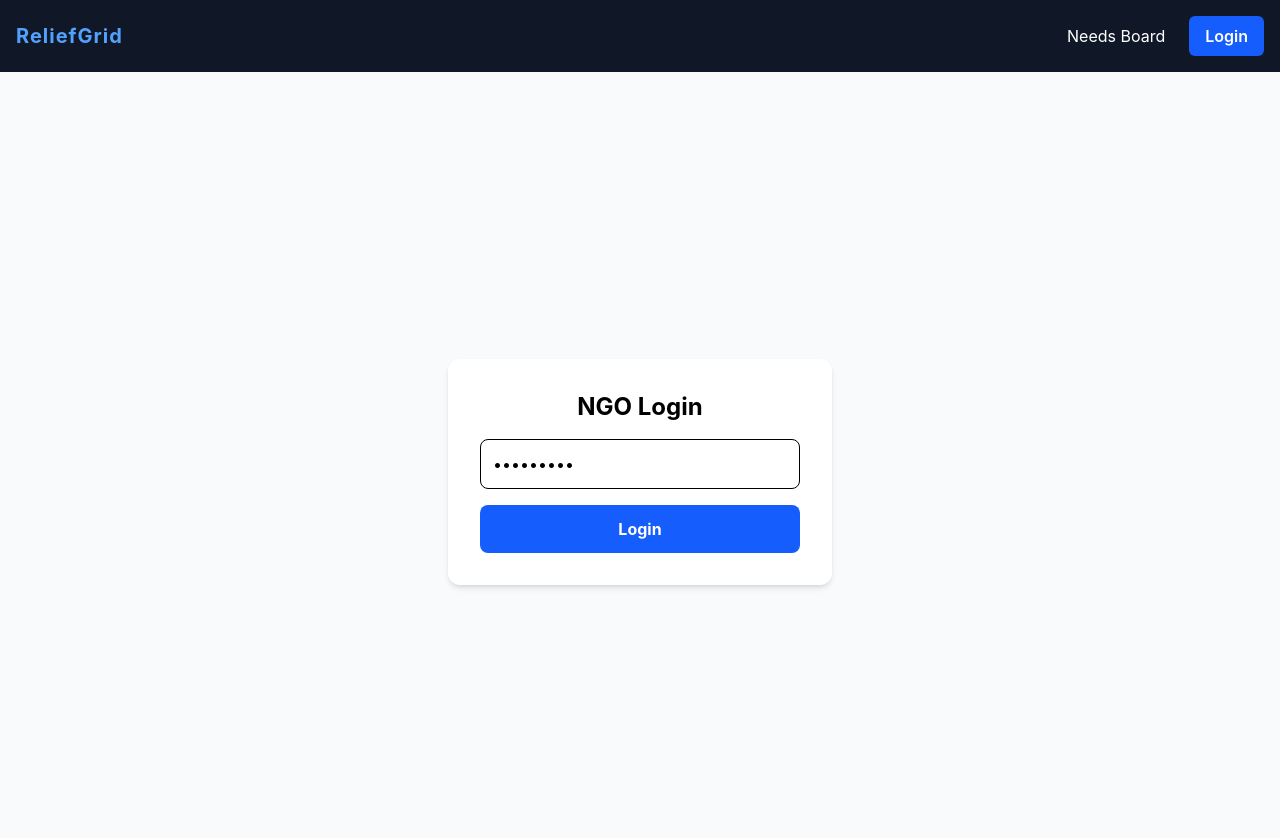
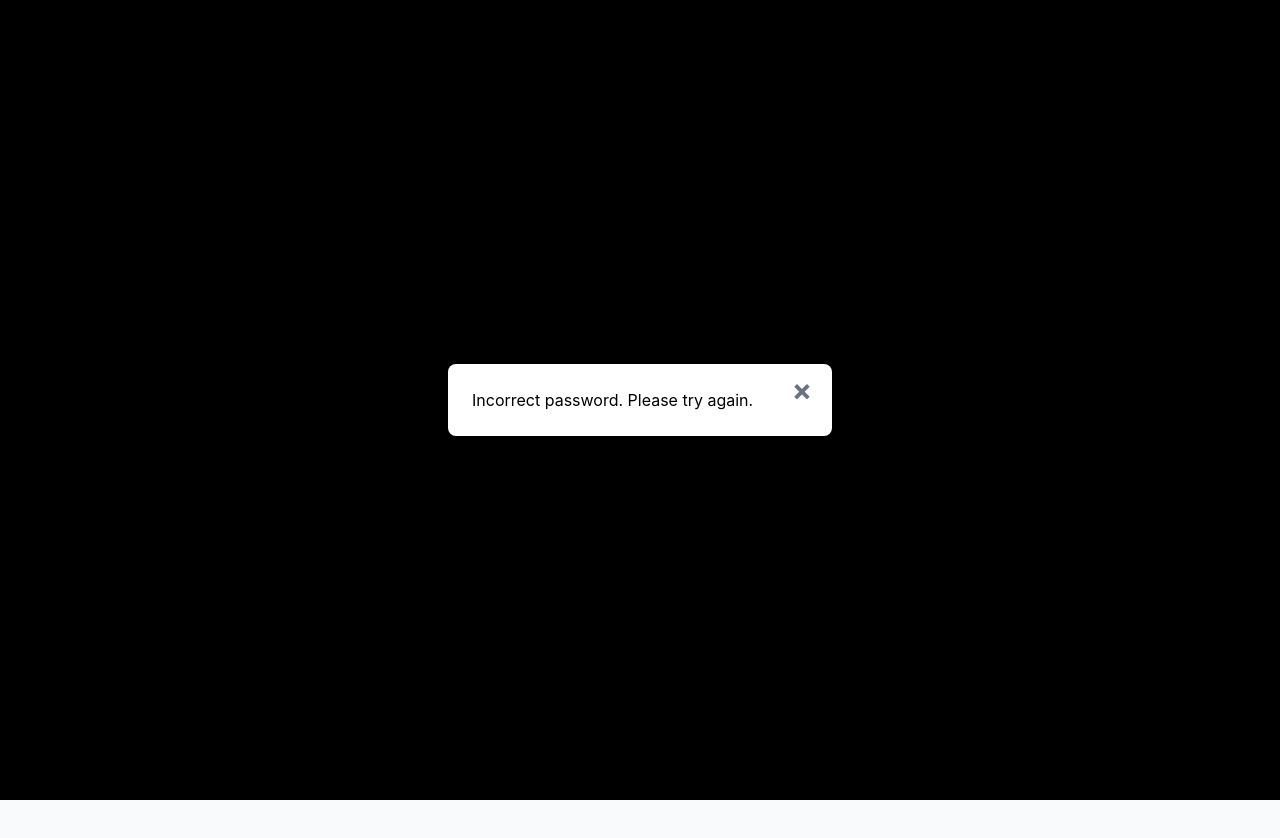
Before and after one commit to Susikaran-M/Emergency-Relief, a React (Vite) app: page /login in a window 1280 px wide. Both pictures are taken after typing "Sample123" into the empty fields and a click on the button "Login". Shown: the top 838 px of the page. Built offline with nearby package versions, Linux system fonts and the light colour scheme.

Commit message:
created a overlay for pop up

```diff
--- a/index.html
+++ b/index.html
@@ -8,6 +8,7 @@
   </head>
   <body>
     <div id="root"></div>
+    <div id="modal-root"></div>
     <script type="module" src="/src/main.jsx"></script>
   </body>
 </html>
--- /dev/null
+++ b/src/components/Modal.jsx
@@ -0,0 +1,23 @@
+import { createPortal } from 'react-dom';
+const Modal = ({ isOpen, onClose, children }) => {
+  if (!isOpen) return null;
+  const modalContent = (
+    // black overlay
+    <div className="fixed inset-0 bg-black bg-opacity-50 flex justify-center items-center z-50">
+    {/* white box */}
+    <div className="bg-white p-6 rounded-lg shadow-xl w-96 relative">
+
+         {/* The Close Button 'X'  */}
+        <button
+          onClick={onClose}
+          className="absolute top-2 right-5 text-gray-500 hover:text-red-500 font-bold text-3xl"
+        >
+          &times;
+        </button>
+        {children}
+      </div>
+    </div>
+  );
+return createPortal(modalContent, document.getElementById('modal-root'));
+}
+export default Modal;
--- a/src/pages/Login.jsx
+++ b/src/pages/Login.jsx
@@ -1,9 +1,10 @@
 import { useState,useContext } from 'react';
 import { AuthContext } from '../contexts/AuthContext';
 import { useNavigate } from 'react-router-dom';
+import Modal from '../components/Modal';
 const Login = () => {
  const [password, setPassword] = useState('');
-
+ const [isModalOpen, setIsModalOpen] = useState(false);
  //extract login from context and bring navigate
 
  const{login} = useContext(AuthContext);
@@ -14,7 +15,9 @@ const Login = () => {
         login();
         navigate('/');
     } else {
-        alert('Incorrect password. Please try again.');
+        // alert('Incorrect password. Please try again.');
+        setIsModalOpen(true);
+
     }
  };
 
@@ -34,6 +37,12 @@ const Login = () => {
         Login
        </button>
        </form>
+        <Modal
+        isOpen={isModalOpen}
+        onClose={() => setIsModalOpen(false)}
+        >
+        <h1>Incorrect password. Please try again.</h1>
+        </Modal>
        </div>
     );
 };
```
